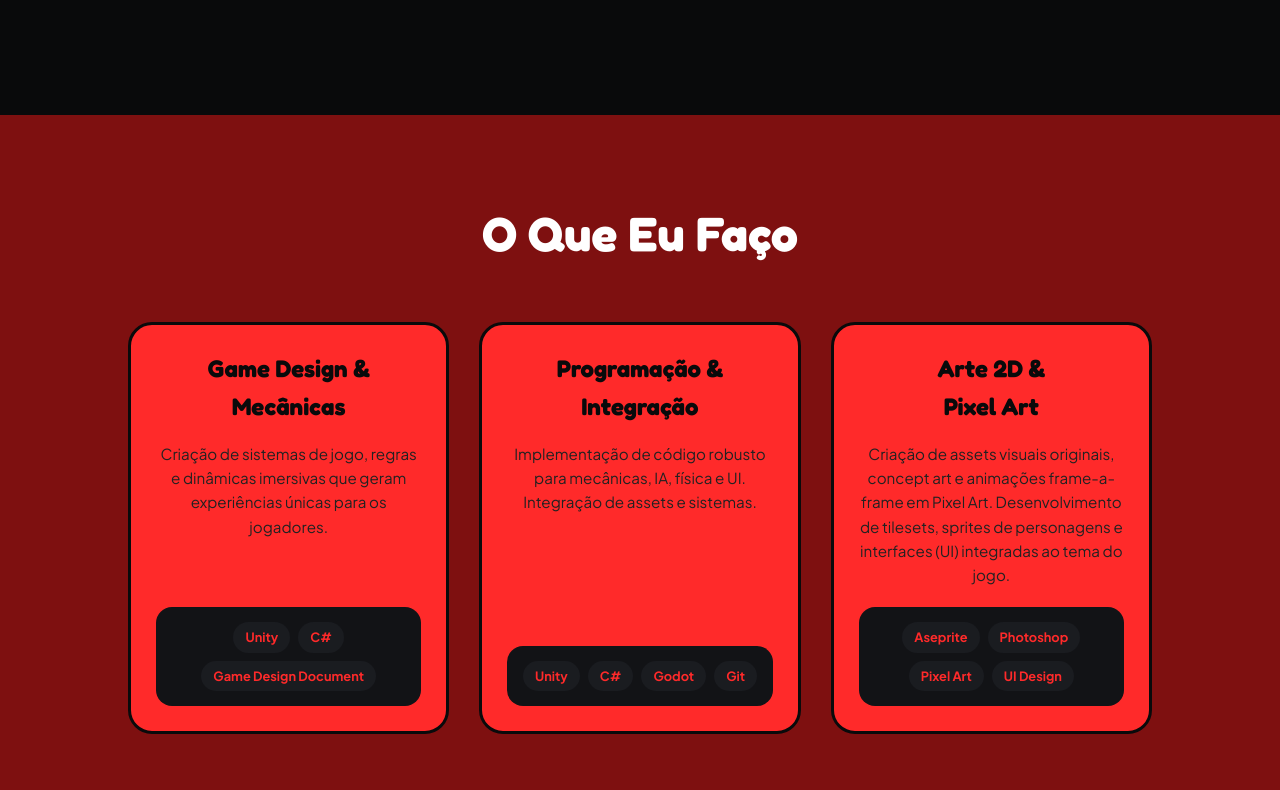
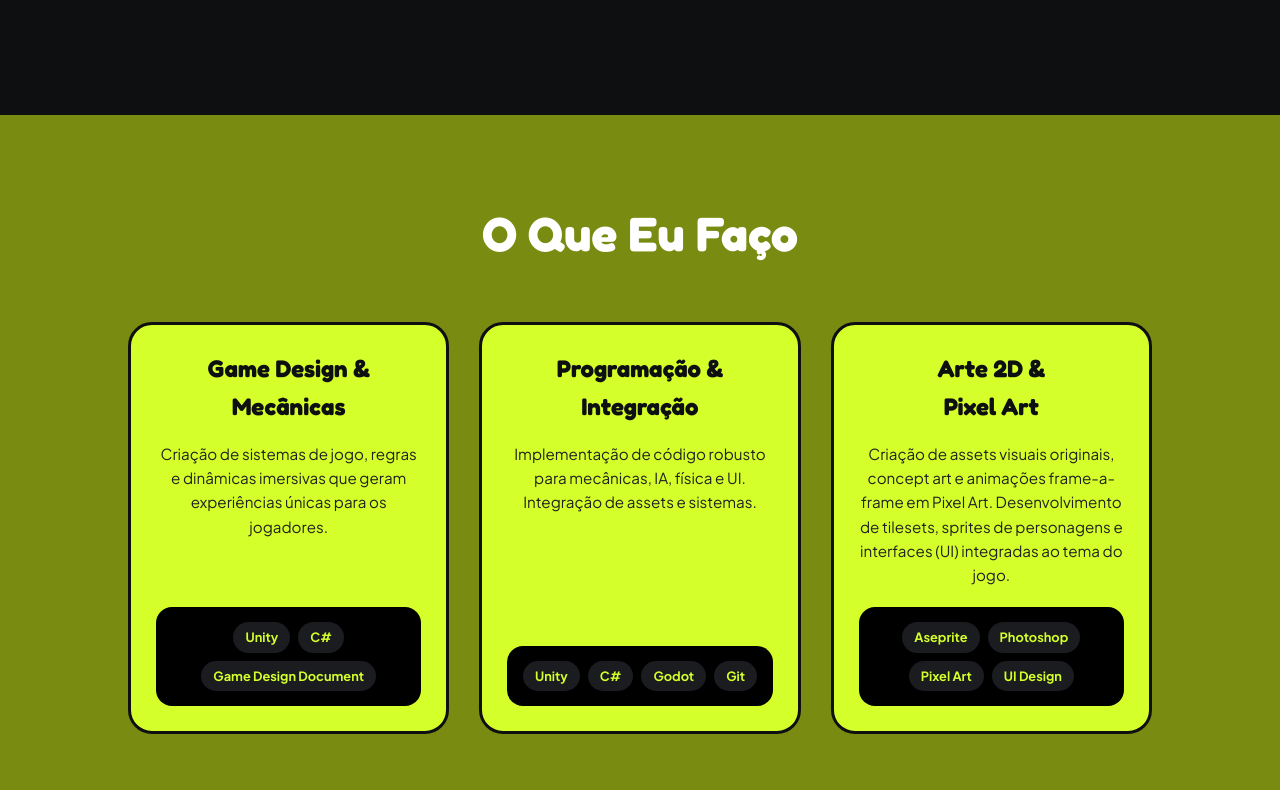
Before and after one commit to JeanCarlos159/Portf-lio, a plain HTML site: page index.html in a window 1280 px wide. Shown: the part 605-1395 px from the top of the page. Drawn offline with Linux system fonts and the light colour scheme.

Commit message:
Add files via upload

```diff
--- a/style.css
+++ b/style.css
@@ -4,13 +4,13 @@
 @import url('https://fonts.googleapis.com/css2?family=Fredoka:wght@300..700&family=Plus+Jakarta+Sans:wght@300..800&display=swap');
 
 :root {
-    --bg-dark: #090a0b;         /* Preto profundo de fundo (quase total) */
-    --bg-light: #7e1010;        /* Vermelho escuro/sangue para as seções claras */
-    --accent-vibrant: #ff2a2a;   /* Vermelho neon/vivo para links, botões principais e destaques */
-    --accent-yellow: #ff6b00;    /* Laranja de transição para detalhes secundários e hovers */
-    --text-light: #ffffff;      /* Branco puro para leitura limpa */
-    --text-dark: #090a0b;       /* Preto para contrastar sobre fundos claros */
-    --card-bg-dark: #121316;    /* Cinza escuro/grafite para os fundos dos cards de ferramentas e contato */
+    --bg-dark: #0e0f11;
+    --bg-light: #798b10;
+    --accent-vibrant: #d4ff2a;
+    --accent-yellow: #fff000;
+    --text-light: #ffffff;
+    --text-dark: #0e0f11;
+    --card-bg-dark: #000000;
 
     --font-title: 'Fredoka', sans-serif;
     --font-body: 'Plus Jakarta Sans', sans-serif;
```
